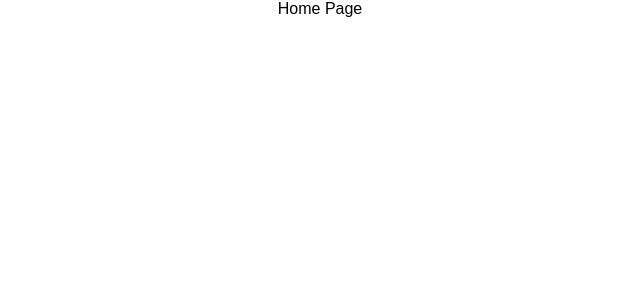
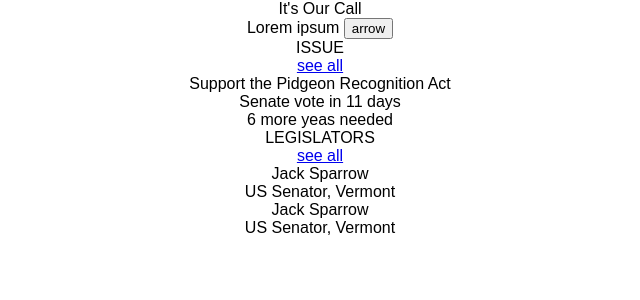
Before and after one commit to IndivisibleSomerville/its-our-call, a React (Create React App) app in the folder frontend/its-our-call/: page / in a window 1280 px wide. Shown: the top 300 px of the page, without its empty margins (320-960 px from the left). Built offline with nearby package versions, Linux system fonts and the light colour scheme.

Commit message:
adding resource row hoc and a few examples. Fleshing out the (still unstyled) Home page component.

```diff
--- a/frontend/its-our-call/src/App.tsx
+++ b/frontend/its-our-call/src/App.tsx
@@ -2,12 +2,15 @@ import * as React from 'react';
 import { BrowserRouter, Switch, Route } from 'react-router-dom';
 import * as pages from './pages';
 import './App.css';
+
+import Header from './components/Header';
 
 class App extends React.Component {
   render() {
     return (
       <BrowserRouter>
         <div className="App">
+          <Header />
           <Switch>
             <Route exact={true} path="/" component={pages.Home}/>
           </Switch>
--- /dev/null
+++ b/frontend/its-our-call/src/components/IssueRow.tsx
@@ -0,0 +1,22 @@
+import * as React from 'react';
+import { asResourceRow, ResourceRowProps } from './ResourceRow';
+
+interface IssueRowProps extends ResourceRowProps { }
+
+interface IssueRowState {
+
+}
+
+class IssueRow extends React.Component<IssueRowProps, IssueRowState> {
+  render() {
+    return (
+      <div className="IssueRow">
+      Support the Pidgeon Recognition Act <br/>
+      Senate vote in 11 days <br/>
+      6 more yeas needed
+      </div>
+    );
+  }
+}
+
+export default asResourceRow(IssueRow);
--- /dev/null
+++ b/frontend/its-our-call/src/components/LegislatorRow.tsx
@@ -0,0 +1,21 @@
+import * as React from 'react';
+import { asResourceRow, ResourceRowProps } from './ResourceRow';
+
+interface LegislatorRowProps extends ResourceRowProps { }
+
+interface LegislatorRowState {
+
+}
+
+class LegislatorRow extends React.Component<LegislatorRowProps, LegislatorRowState> {
+  render() {
+    return (
+      <div className="LegislatorRow">
+        Jack Sparrow <br/>
+        US Senator, Vermont
+      </div>
+    );
+  }
+}
+
+export default asResourceRow(LegislatorRow);
--- /dev/null
+++ b/frontend/its-our-call/src/components/ResourceListSection.tsx
@@ -0,0 +1,57 @@
+import * as React from 'react';
+
+import ListSectionHeaderRow from './ListSectionHeaderRow';
+import { ResourceRowProps } from './ResourceRow';
+
+type RowComponentType = React.ComponentType<ResourceRowProps>;
+
+interface ResourceListSectionProps {
+  // defaults to ResourceRow if not overridden
+  rowClass: RowComponentType;
+  loaded: boolean;
+  // tslint:disable-next-line:no-any
+  data: any[];
+  // pass through the header properties
+  headerTitle?: string;
+  headerLink?: string;
+  headerLinkLabel?: string;
+}
+
+interface ResourceListSectionState {
+  headerLinkLabel: string;
+}
+
+class ResourceListSection extends React.Component<ResourceListSectionProps, ResourceListSectionState> {
+  constructor(props: ResourceListSectionProps) {
+     super(props);
+     this.state = {
+       headerLinkLabel: this.props.headerLinkLabel ? this.props.headerLinkLabel : 'see all',
+     };
+  }
+
+  render() {
+    let sectionBody = (<div className="loading">Loading...</div>);
+    if (this.props.loaded) {
+      sectionBody = (<div className="no-data">Nothing found.</div>);
+      if (this.props.data.length > 0) {
+        // tslint:disable-next-line:no-any
+        let rows = this.props.data.map((datum: any, index: number) => {
+          return (<this.props.rowClass key={index} data={datum}/>);
+        });
+        sectionBody = (<div className="rows">{rows}</div>);
+      }
+    }
+    return (
+      <div className="ResourceListSection">
+        <ListSectionHeaderRow
+          title={this.props.headerTitle}
+          linkLabel={this.state.headerLinkLabel}
+          linkTo={this.props.headerLink}
+        />
+        {sectionBody}
+      </div>
+    );
+  }
+}
+
+export default ResourceListSection;
--- /dev/null
+++ b/frontend/its-our-call/src/components/ResourceRow.tsx
@@ -0,0 +1,52 @@
+import * as React from 'react';
+
+export interface ResourceRowProps {
+  key: number;
+  // tslint:disable-next-line:no-any
+  data: any; // process this into the state within the constructor
+}
+
+export const asResourceRow = <P extends ResourceRowProps>(UnwrappedComponent: React.ComponentType<P>) =>
+  class WithResourceRowProps extends React.Component<P & ResourceRowProps> {
+    render() {
+      return (
+        <UnwrappedComponent
+          {...this.props}
+        />
+      );
+    }
+};
+
+// A simple example of using the asResourceRow HOC
+// (use import { PlaceholderResourceRow } from './components')
+interface PlaceholderResourceRowProps extends ResourceRowProps {
+  isPlacholder: boolean;
+  // implicitly has data and key by extension
+}
+
+interface PlaceholderResourceState {
+  dataType?: string;
+  isPlacholder: boolean;
+}
+
+class PlaceholderResourceRow extends React.Component<PlaceholderResourceRowProps, PlaceholderResourceState> {
+  constructor(props: PlaceholderResourceRowProps) {
+    super(props);
+    this.state = {
+      isPlacholder: true,
+      dataType: (props.data !== null && typeof props.data === 'object' && typeof props.data.dataType === 'string') ?
+        props.data.dataType : undefined,
+    };
+  }
+  render() {
+    let dataDescription = this.props.data ? this.props.data.toString() : 'undefined';
+    return (
+      <div className="ResourceRow">
+        Placeholder Resource Row <br/>
+        {this.props.key}:{dataDescription}
+      </div>
+    );
+  }
+}
+
+export default asResourceRow(PlaceholderResourceRow);
--- /dev/null
+++ b/frontend/its-our-call/src/components/index.tsx
@@ -0,0 +1,9 @@
+export { default as Header } from './Header';
+export { default as Footer } from './Footer';
+
+export { default as ResourceListSection } from './ResourceListSection';
+export { asResourceRow, ResourceRowProps, default as PlaceholderResourceRow } from './ResourceRow';
+export { default as ListSectionHeaderRow } from './ListSectionHeaderRow';
+
+export { default as IssueRow } from './IssueRow';
+export { default as LegislatorRow } from './LegislatorRow';
--- a/frontend/its-our-call/src/pages/Home.tsx
+++ b/frontend/its-our-call/src/pages/Home.tsx
@@ -1,14 +1,54 @@
 import * as React from 'react';
+
+import { ResourceListSection, Footer } from '../components';
+import { IssueRow, LegislatorRow } from '../components';
 
 interface HomeProps { }
 
-interface HomeState { }
+interface HomeState {
+  loadedIssues: boolean;
+  // tslint:disable-next-line:no-any
+  issueData: any[];
+  loadedLegislators: boolean;
+  // tslint:disable-next-line:no-any
+  legislatorData: any[];
+}
 
 class Home extends React.Component<HomeProps, HomeState> {
+  constructor(props: HomeProps) {
+    super(props);
+    // TODO: set initial load issues to false & dispatch async load calls to endpoints
+    this.state = {
+      loadedIssues: true,
+      issueData: ['issue'],
+      loadedLegislators: true,
+      legislatorData: ['legislator', 'legislator'],
+    };
+  }
+
   render() {
     return (
       <div className="Page Home">
-        Home Page
+        <div className="full-height scrollable">
+          <div className="intro">
+            Lorem ipsum <button>arrow</button>
+          </div>
+          <ResourceListSection
+            headerTitle="ISSUE"
+            headerLink="/issues"
+            rowClass={IssueRow}
+            loaded={this.state.loadedIssues}
+            data={this.state.issueData}
+          />
+          <ResourceListSection
+            headerTitle="LEGISLATORS"
+            headerLink="/legislators"
+            rowClass={LegislatorRow}
+            loaded={this.state.loadedLegislators}
+            data={this.state.legislatorData}
+          />
+          <Footer />
+        </div>
       </div>
     );
   }
```
